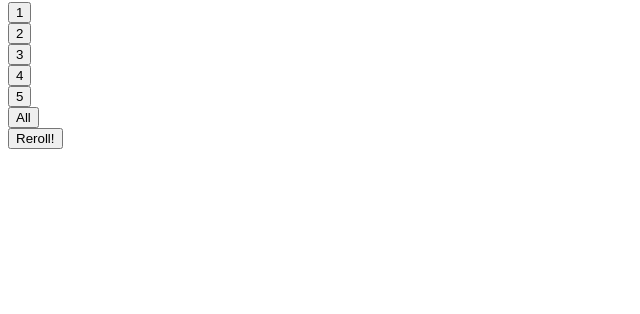
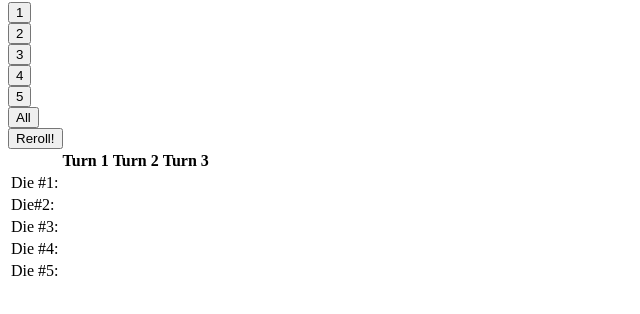
Before and after one commit to DZwell/Yahtzee, a website: page index.html in a window 1280 px wide. Shown: the part 78-392 px from the top of the page, without its empty margins (0-640 px from the left). Drawn offline with Linux system fonts and the light colour scheme.

Commit message:
Built table, appended dice rolls to it

```diff
--- a/app.js
+++ b/app.js
@@ -8,11 +8,22 @@ for (var i = 0; i < 5; i++) {
   myArr[i] = new Dice(Dice.roll);
 }
 
-// local storage
+// save to session storage
 
 sessionStorage['myArr'] = JSON.stringify(myArr);
-var storedArry = JSON.parse(sessionStorage['myArr']);
-console.log(sessionStorage);
+var storedArray = JSON.parse(sessionStorage['myArr']);
+console.log(storedArray[0].roll);
+console.log(storedArray[1].roll);
+console.log(storedArray[2].roll);
+console.log(storedArray[3].roll);
+console.log(storedArray[4].roll);
+
+
+
+//retrive from session storage
+
+
+
 
 // reload button
 // adds new empty array and creates 5 new dice
--- a/index.html
+++ b/index.html
@@ -30,27 +30,50 @@
     <section id='reload'>
       <button id='rel'>Reroll!</button>
     </section>
+    <section>
+    <table>
+      <th></th>
+      <th id="turn1">Turn 1</th>
+      <th id="turn2">Turn 2</th>
+      <th id="turn2">Turn 3</th>
+        <tr id="row1">
+          <td id="d1">Die #1:</td>
+        </tr>
+        <tr id="row2">
+          <td id="d2">Die#2:</td>
+        </tr>
+      <tr id="row3">
+        <td id="d3">Die #3:</td>
+      </tr>
+      <tr id="row4">
+        <td id="d4">Die #4:</td>
+      </tr>
+      <tr id="row5">
+        <td id="d5">Die #5:</td>
+      </tr>
+    </table>
+  </section>
   </div>
   <script>
 
     $('#die1').one('click', function() {
-      $('#1').append('<p>' + myArr[0].roll + '</p>');
+      $('#row1').append('<p>' + storedArray[0].roll + '</p>');
     });
 
      $('#die2').one('click', function() {
-      $('#2').append('<p>' + myArr[1].roll + '</p>');
+      $('#row2').append('<p>' + storedArray[1].roll + '</p>');
     });
 
      $('#die3').one('click', function() {
-      $('#3').append('<p>' + myArr[2].roll + '</p>');
+      $('#row3').append('<p>' + storedArray[2].roll + '</p>');
     });
 
      $('#die4').one('click', function() {
-      $('#4').append('<p>' + myArr[3].roll + '</p>');
+      $('#row4').append('<p>' + storedArray[3].roll + '</p>');
     });
 
      $('#die5').one('click', function() {
-      $('#5').append('<p>' + myArr[4].roll + '</p>');
+      $('#row5').append('<p>' + storedArray[4].roll + '</p>');
     });
 
      $('#all').click(function() {
--- a/style.css
+++ b/style.css
@@ -12,3 +12,8 @@ body {
 section {
   display: inline-block;
 }
+table {
+  border-radius: 5%;
+  border-color: black;
+  border-width: 50%;
+}
```
